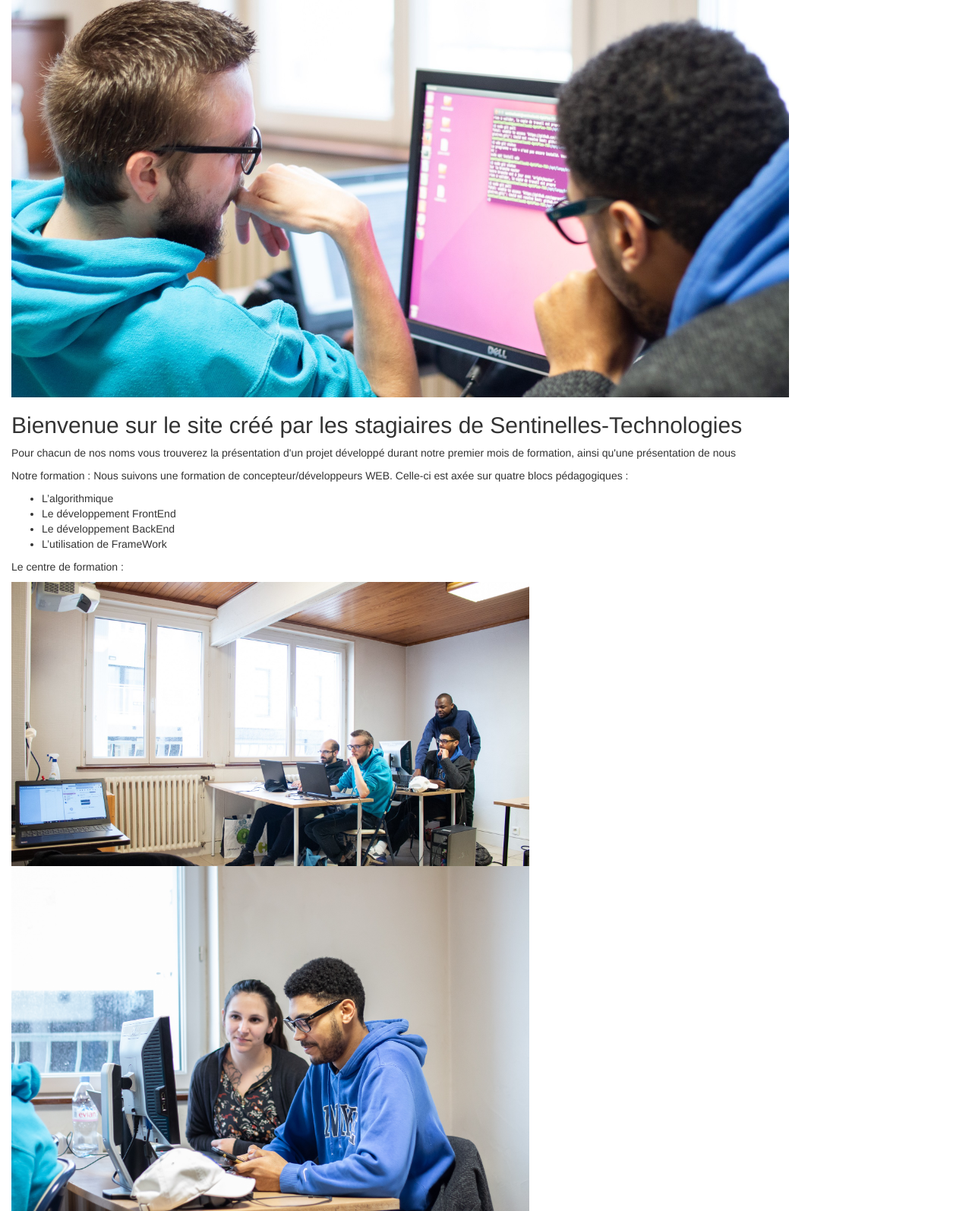
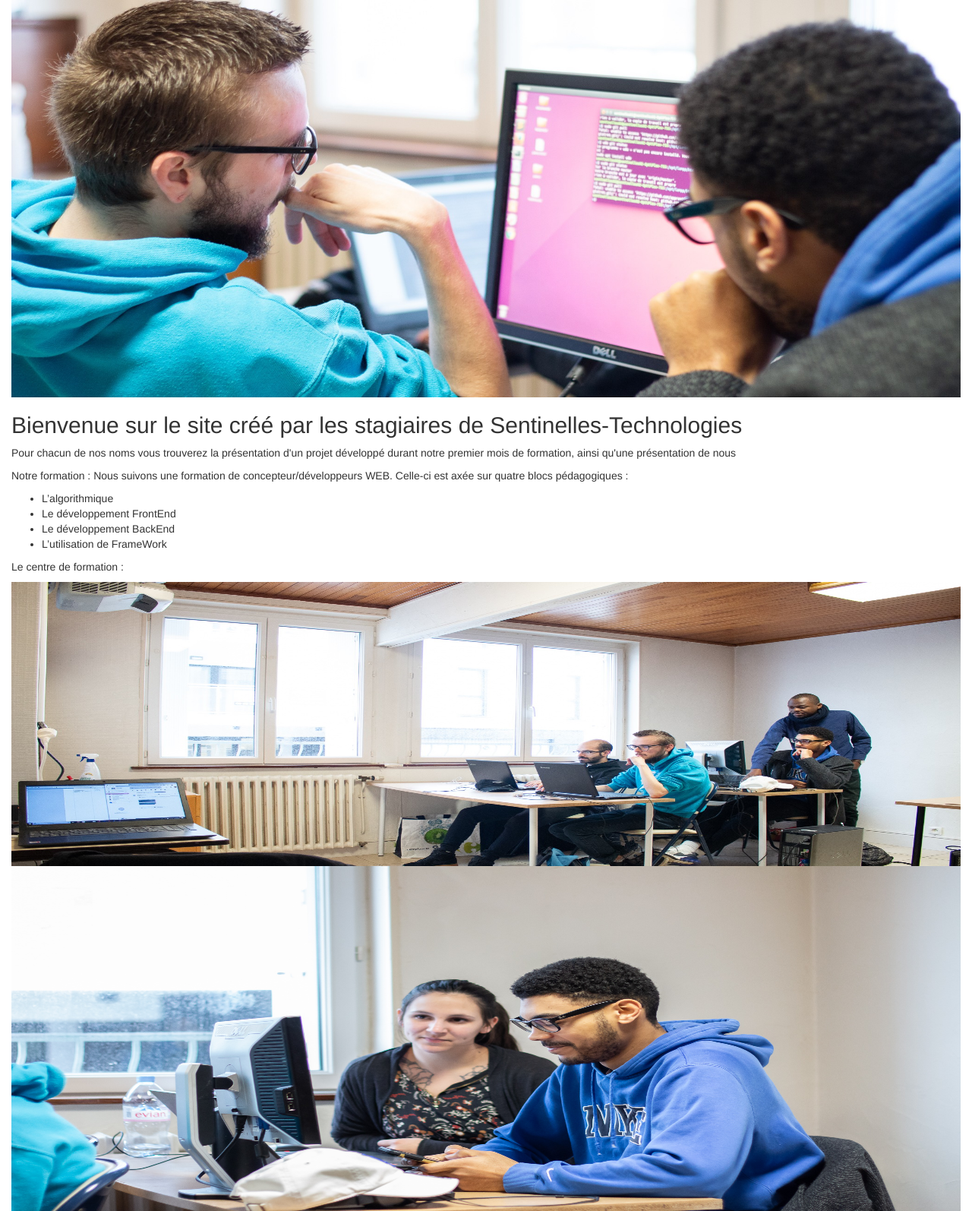
Before and after one commit to apprentissentinelles/portofolio-stagiaires, a PHP site: page /index.php?page=accueil in a window 1280 px wide. Shown: the part 70-1664 px from the top of the page at 76% size. Run offline with PHP 8.4, Linux system fonts and the light colour scheme; some libraries are stand-ins or nearby versions.

Commit message:
modif size photos

```diff
--- a/pages/accueil.php
+++ b/pages/accueil.php
@@ -1,6 +1,6 @@
 
 
-<img class="headerphoto" src="images/pics1.jpg">
+<img style="width: 100%" class="headerphoto" src="images/pics1.jpg">
 
 	<h2>Bienvenue sur le site créé par les stagiaires de Sentinelles-Technologies </h2>
 
@@ -17,5 +17,5 @@
 	</ul>
 
 	<p>Le centre de formation :</p>
-	<img class="lecentre1" src="images/pics5.jpg">
-	<img class="lecentre2" src="images/pics8.jpg">
+	<img style="width :100%" class="lecentre1" src="images/pics5.jpg">
+	<img style="width: 100%" class="lecentre2" src="images/pics8.jpg">
--- a/pages/contact.php
+++ b/pages/contact.php
@@ -1,7 +1,7 @@
 <link href="css/styles.css" rel="stylesheet">
 <link href="css/bootstrap.min.css" rel="stylesheet">
 
-<img class="contactphoto" src="images/pics3.jpg">
+<img style="width:100%" class="contactphoto" src="images/pics3.jpg">
 <div class="containercontact">
   <div class="rowcontact">
       <div class="col-xs-12 col-sm-12 col-md-12 col-lg-12 text-center">
```
